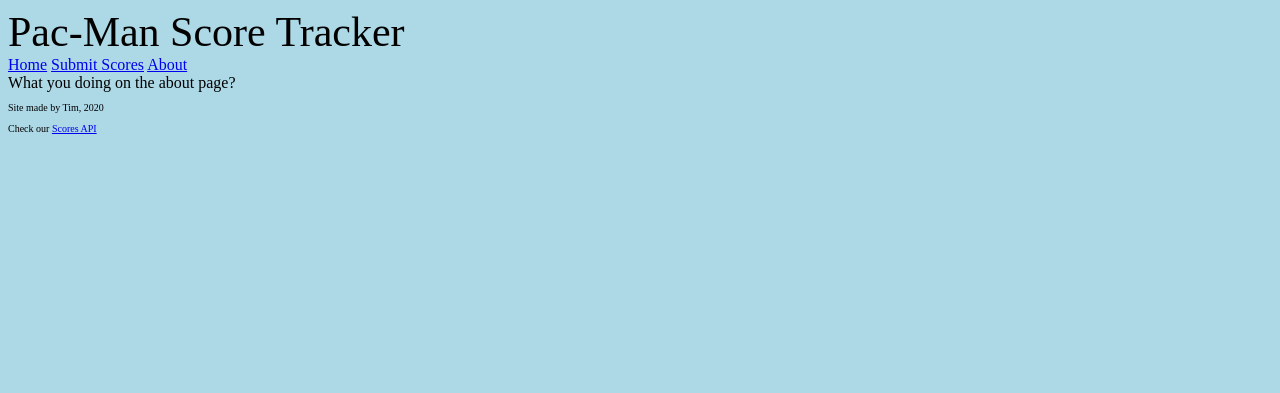
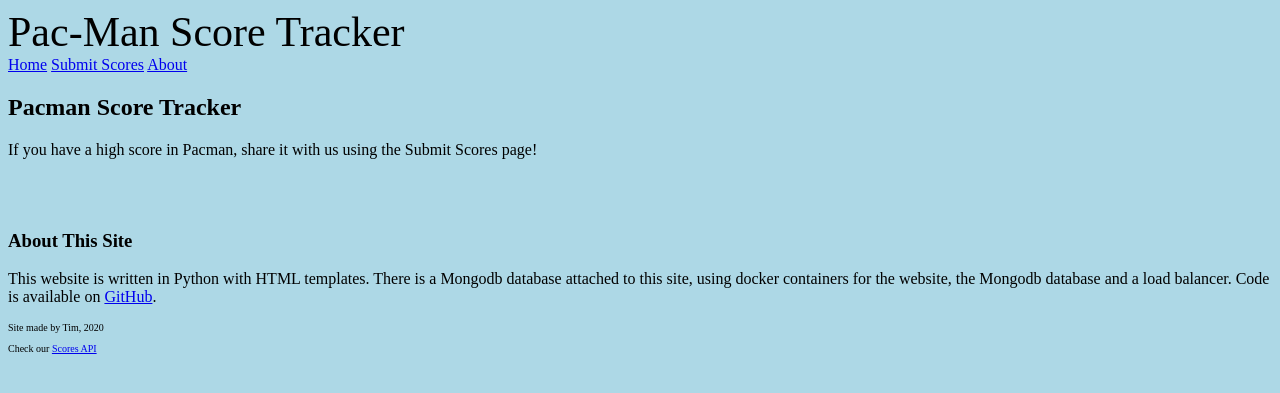
Before and after one commit to TimothyFothergill/pacman_hiscores, a Flask app: page /about in a window 1280 px wide. Shown: the top 393 px of the page. Run offline with Flask 2, Linux system fonts and the light colour scheme.

Commit message:
More functionality added, separate docker containers created for mongo and nginx. More website functionality.

```diff
--- a/main.py
+++ b/main.py
@@ -1,9 +1,8 @@
-import pymongo
-from flask import Flask, redirect, render_template
+import pacman_database
+from flask import Flask, redirect, render_template, request
+
 app = Flask(__name__)
-client = pymongo.MongoClient()
-db = client["hiscores"]
-col = db["latest"]
+database = pacman_database
 
 
 @app.route("/")
@@ -13,12 +12,39 @@ def hello_world():
 
 @app.route("/api/")
 def scores_api():
-    return "We\'re here"
+    data = database.show_all_database_documents()
+    return {
+        "Scores": {
+            "Test": "data1"
+            }
+    }
 
 
-@app.route("/submit")
+@app.route("/submit", methods=["GET", "POST"])
 def submit_page():
     return render_template("submit.html")
+
+
+# username, score, email, image
+
+@app.route("/received", methods=["POST"])
+def score_received():
+    if request.method == "POST":
+        username = request.form["username"]
+        score = request.form["score"]
+        email = request.form["email"]
+        image = request.form["image"]
+        if int(score) > 3333360:
+            # Built in Flask function Flash may be appropriate, if the user tries to enter something invalid.
+            return redirect("/submit")
+        save_image(image)
+    database.add_to_database(username, score, email, image)
+    return "Score received"
+
+
+@app.route("/list", methods=["GET"])
+def list_scores():
+    pass
 
 
 @app.route("/about")
@@ -26,4 +52,8 @@ def about_page():
     return render_template("about.html")
 
 
+def save_image(image):
+    pass
+
+
 app.run(host="0.0.0.0", debug=True)
--- a/templates/about.html
+++ b/templates/about.html
@@ -8,7 +8,13 @@
         {% include "header.html" %}
         {% include "menu.html" %}
 
-What you doing on the about page?
+        <h2>Pacman Score Tracker</h2>
+        <p>If you have a high score in Pacman, share it with us using the Submit Scores page!</p><br />
+        <br />
+        <h3>About This Site</h3>
+        <p>This website is written in Python with HTML templates. There is a Mongodb database attached to this site, using
+        docker containers for the website, the Mongodb database and a load balancer.
+        Code is available on <a href="https://github.com/TimothyFothergill/pacman_hiscores/">GitHub</a>.</p>
 
         {% include "footer.html" %}
     </body>
--- a/templates/index.html
+++ b/templates/index.html
@@ -9,7 +9,7 @@
         {% include "menu.html" %}
         <br />
         <p>Welcome to the Pacman Score Tracker. Got a high score in Pacman? Share your scores with us!</p>
-
+        <p>Click one of the links above for more.</p>
         {% include "footer.html" %}
     </body>
 </html>
--- a/tests.py
+++ b/tests.py
@@ -1,4 +1,5 @@
 import unittest
+import main
 
 
 class Tests(unittest.TestCase):
@@ -6,4 +7,7 @@ class Tests(unittest.TestCase):
         self.assertTrue(True)
 
     def test_01_reach_main(self):
+        main.hello_world()
+
+    def test_02_reach_api(self):
         pass
```
Also changed, not shown: docker-compose.yml (+11 -3 lines), pacman_database.py (added, +19 -0 lines), templates/submit.html (+9 -2 lines), README.md, 3 other files. Lines whose indentation alone changed are shown as unchanged.
